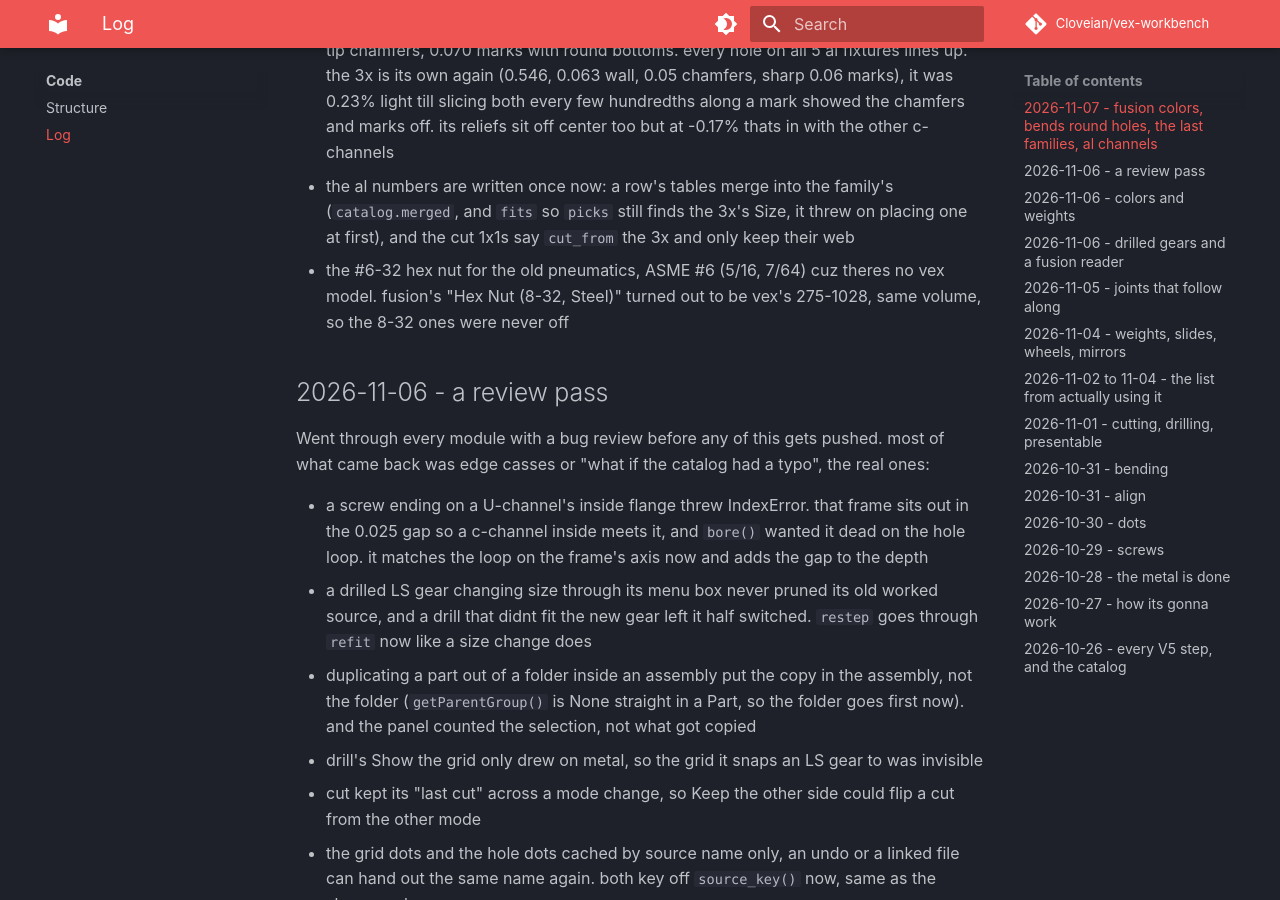
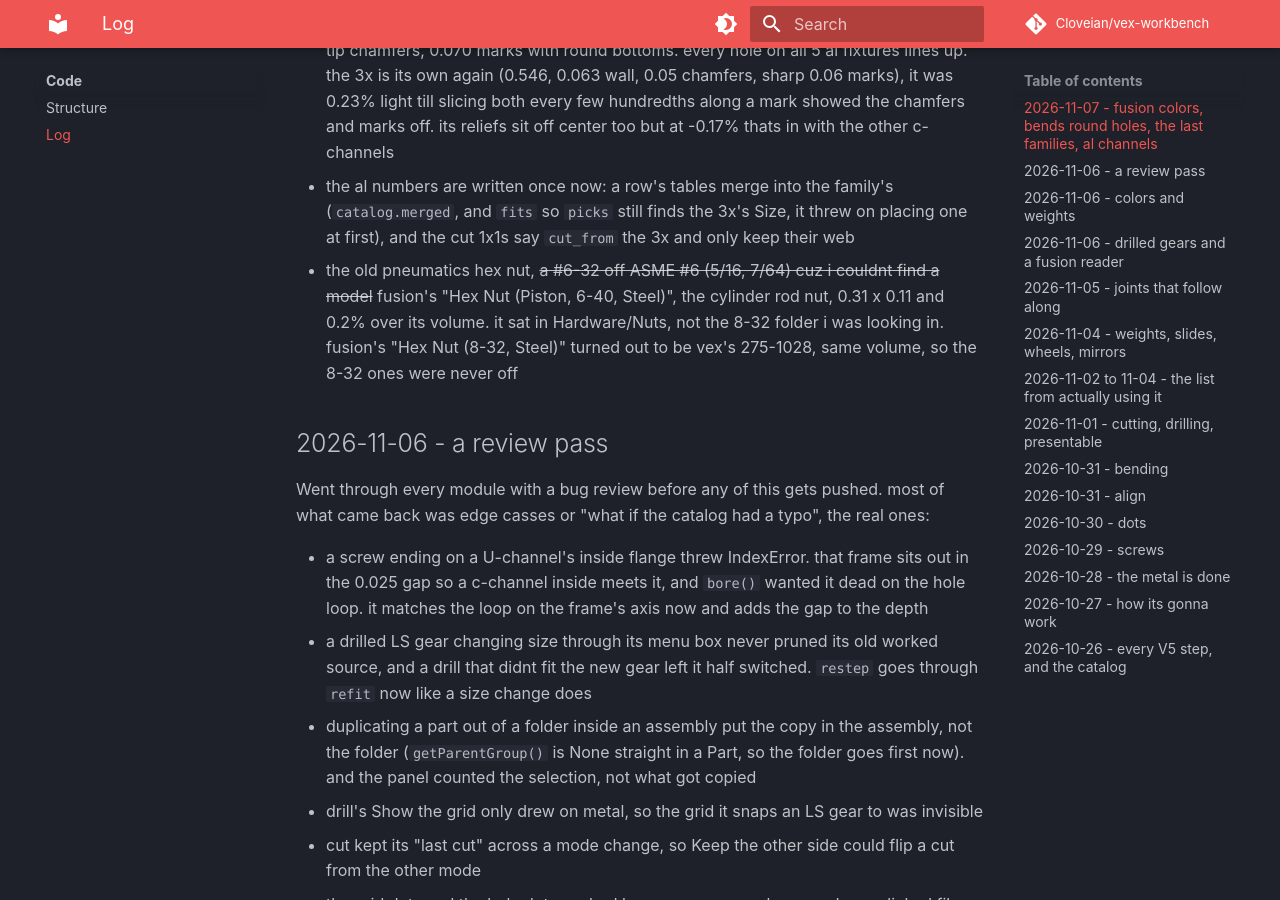
Before and after one commit to Cloveian/vex-workbench, an MkDocs documentation site: the page built from docs/code/log.md, in a window 1280 px wide and 900 px high, scrolled down 879 px. Built offline with MkDocs 1.6.1 and Material for MkDocs 9.7.7, drawn with Linux system fonts in a browser that asks for light colours; comment, search, counter and statistics services are not loaded.

Commit message:
ok the old pneumatics nut is a 6-40 piston nut and fusion had it the whole time, just not in the 8-32 folder i kept looking in. bye 6-32 guess

```diff
--- a/docs/code/log.md
+++ b/docs/code/log.md
@@ -9,7 +9,7 @@
 - nylon and nylock flange nuts and the 3 / 5 / 7 hole HS lockbars, measured off fusion's f3ds. a lockbar is just the 1x bar with a sharp 1/4 square middle hole, volume to 4 decimals. every family has a generator now, the wing nut is the only one left (skipped later, vex doesnt have one)
 - aluminum c-channel is its own shape: 0.55 flanges, flange holes 0.3 off the web, 0.078 tip chamfers, 0.070 marks with round bottoms. every hole on all 5 al fixtures lines up. the 3x is its own again (0.546, 0.063 wall, 0.05 chamfers, sharp 0.06 marks), it was 0.23% light till slicing both every few hundredths along a mark showed the chamfers and marks off. its reliefs sit off center too but at -0.17% thats in with the other c-channels
 - the al numbers are written once now: a row's tables merge into the family's (`catalog.merged`, and `fits` so `picks` still finds the 3x's Size, it threw on placing one at first), and the cut 1x1s say `cut_from` the 3x and only keep their web
-- the #6-32 hex nut for the old pneumatics, ASME #6 (5/16, 7/64) cuz theres no vex model. fusion's "Hex Nut (8-32, Steel)" turned out to be vex's 275-1028, same volume, so the 8-32 ones were never off
+- the old pneumatics hex nut, ~~a #6-32 off ASME #6 (5/16, 7/64) cuz i couldnt find a model~~ fusion's "Hex Nut (Piston, 6-40, Steel)", the cylinder rod nut, 0.31 x 0.11 and 0.2% over its volume. it sat in Hardware/Nuts, not the 8-32 folder i was looking in. fusion's "Hex Nut (8-32, Steel)" turned out to be vex's 275-1028, same volume, so the 8-32 ones were never off
 
 ## 2026-11-06 - a review pass
 
```
Also changed, not shown: README.md (+1 -1 lines), docs/roadmap.md (+1 -1 lines), 2 other files.
